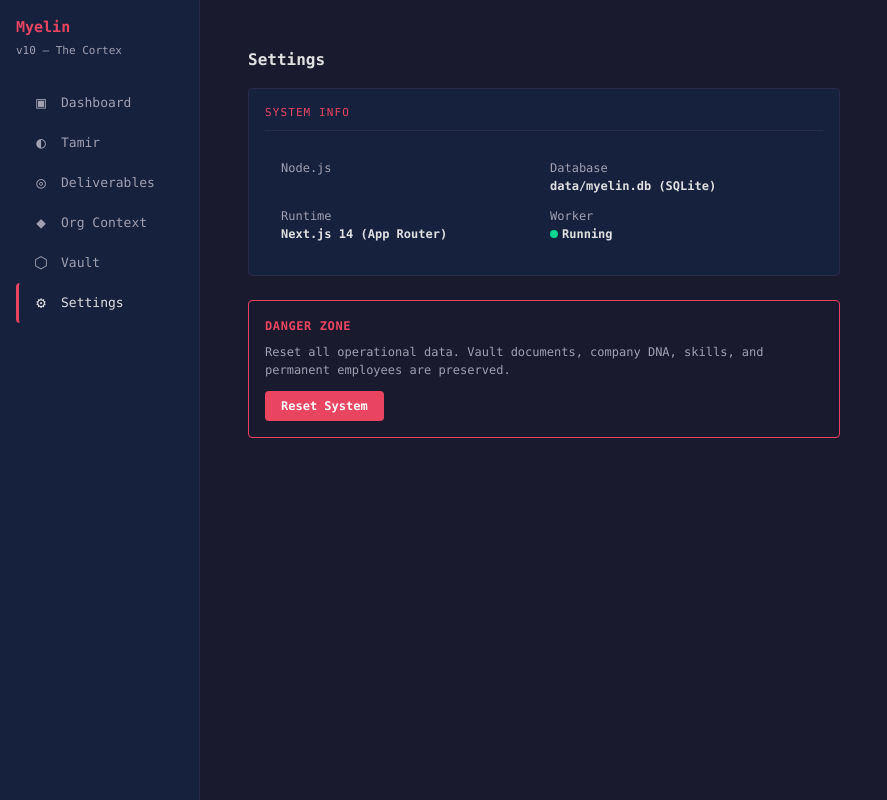
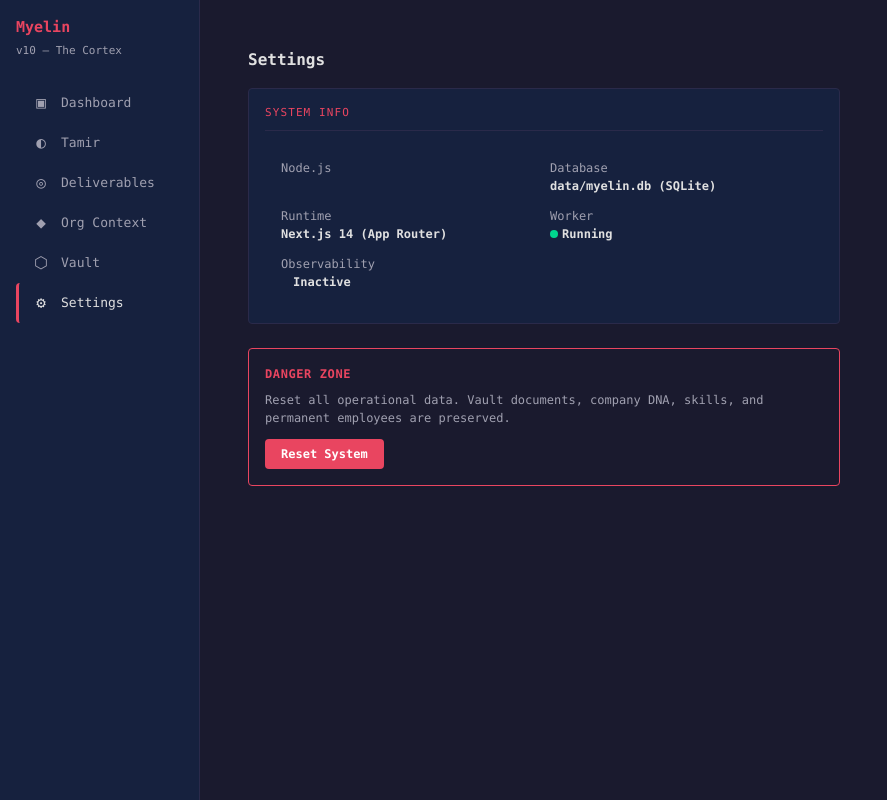
Before and after one commit to airmix3/Myelin-V10, a Next.js app: page /settings in a window 1280 px wide. Shown: the whole page, without its empty margins (0-887 px from the left). Built offline with nearby package versions, Linux system fonts and the light colour scheme.

Commit message:
feat(05-02): add Langfuse observability status badge to settings page
- Add langfuseStatus field to system info API (env var check)
- Add Observability badge to settings page with green/muted dot

```diff
--- a/src/app/api/system/info/route.ts
+++ b/src/app/api/system/info/route.ts
@@ -7,5 +7,6 @@ export async function GET() {
     dbPath: 'data/myelin.db',
     runtime: 'Next.js 14 (App Router)',
     workerStatus: 'running', // Worker is always running when server is up
+    langfuseStatus: process.env.LANGFUSE_PUBLIC_KEY ? 'active' : 'inactive',
   });
 }
--- a/src/app/settings/page.tsx
+++ b/src/app/settings/page.tsx
@@ -8,6 +8,7 @@ interface SystemInfo {
   dbPath: string;
   runtime: string;
   workerStatus: string;
+  langfuseStatus: string;
 }
 
 export default function SettingsPage() {
@@ -66,6 +67,20 @@ export default function SettingsPage() {
               {systemInfo?.workerStatus === 'running' ? 'Running' : 'Loading...'}
             </div>
           </div>
+          <div>
+            <span style={{ color: 'var(--text-dim)' }}>Observability</span>
+            <div style={{ fontWeight: 'bold' }}>
+              <span style={{
+                display: 'inline-block',
+                width: '8px',
+                height: '8px',
+                borderRadius: '50%',
+                background: systemInfo?.langfuseStatus === 'active' ? 'var(--green)' : 'var(--text-muted)',
+                marginRight: '4px',
+              }} />
+              {systemInfo?.langfuseStatus === 'active' ? 'Active' : 'Inactive'}
+            </div>
+          </div>
         </div>
       </div>
 
```
